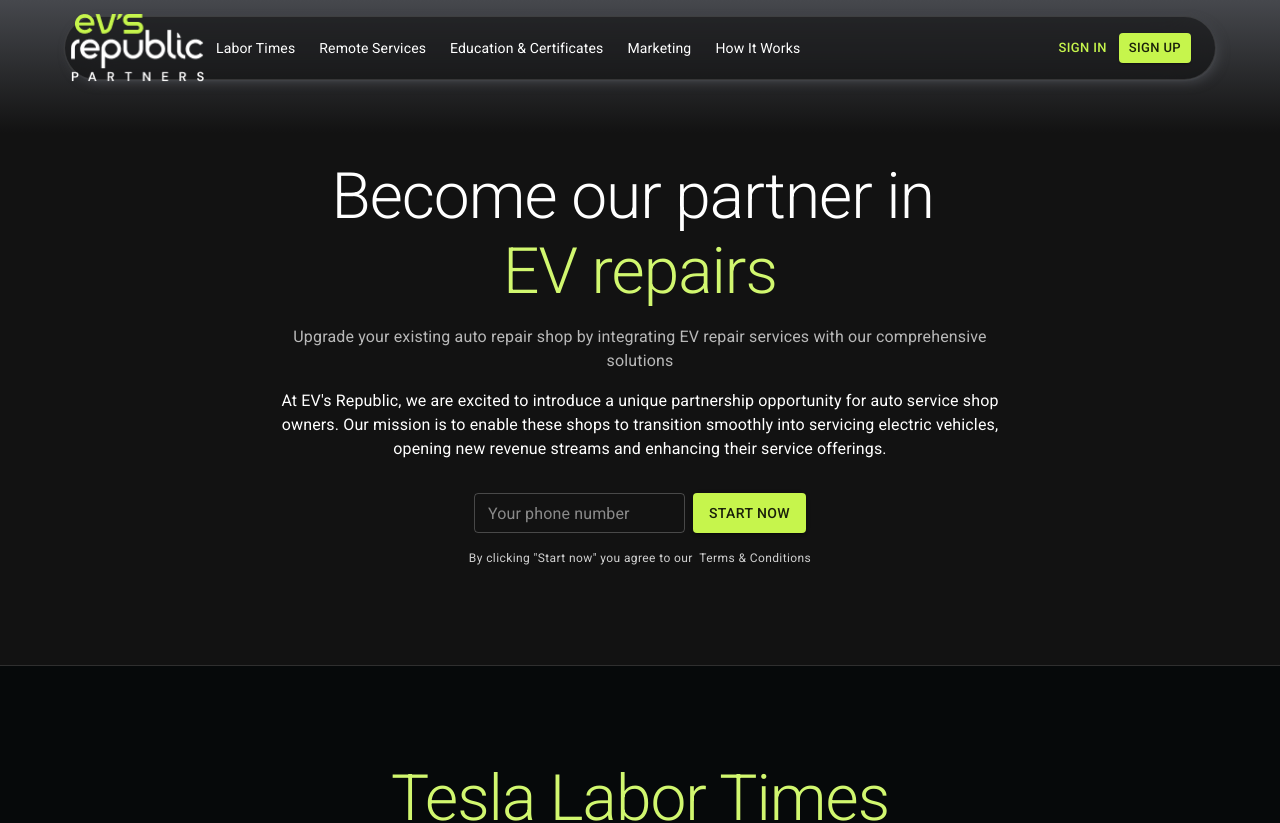
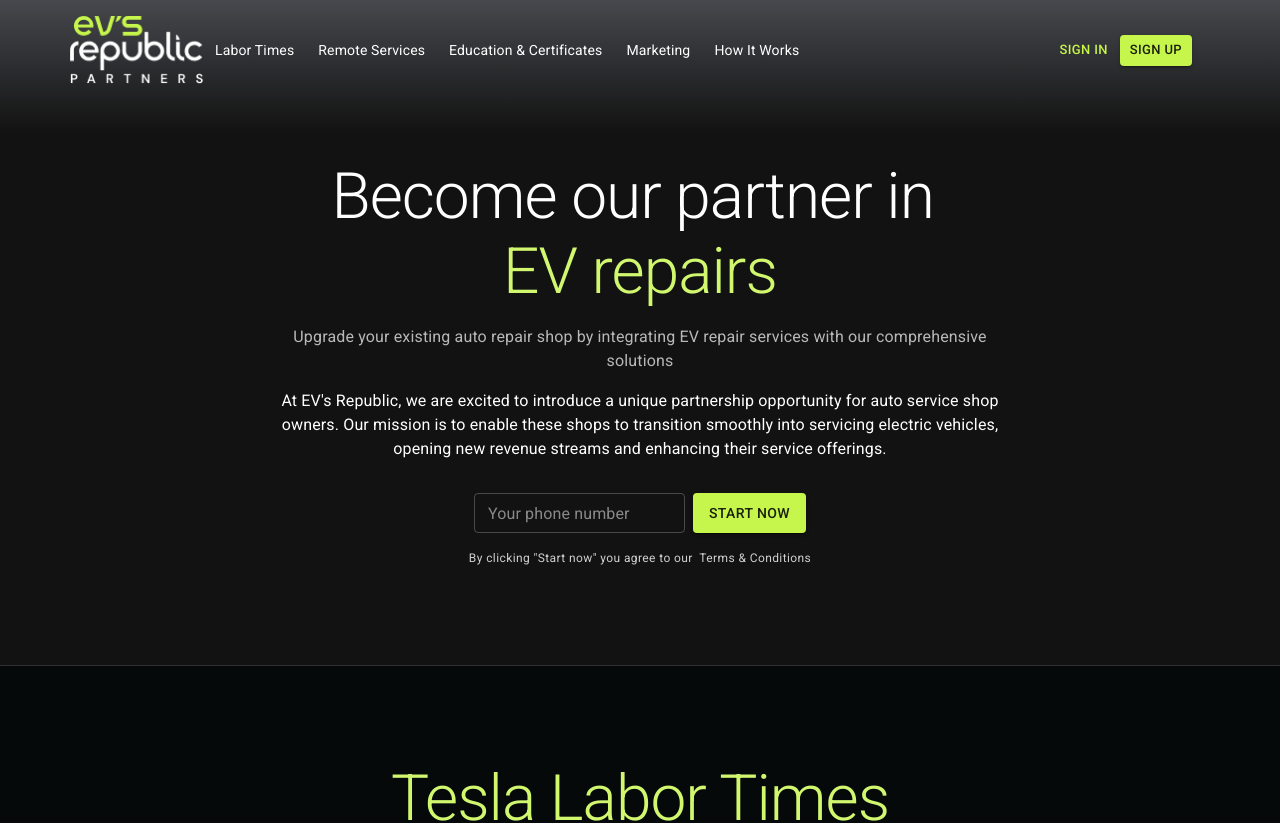
Before and after one commit to ArturLobur/evsrepublic-partnership, a React (Vite) app: page / in a window 1280 px wide. Shown: the top 823 px of the page. Built offline with nearby package versions, Linux system fonts and the light colour scheme.

Commit message:
add Header

```diff
--- a/src/components/AppAppBar.tsx
+++ b/src/components/Header.tsx
@@ -4,14 +4,13 @@ import Toolbar from "@mui/material/Toolbar";
 import * as React from "react";
 import {useCallback} from "react";
 
-import {siteColors} from "../system/constants.ts";
 import SignIn from "./Auth/SignIn.tsx";
 import SignUp from "./Auth/SignUp.tsx";
 import Menu from "./Menu/Menu.tsx";
 import MobileMenu from "./Menu/MobileMenu.tsx";
 import ModalWindow from "./ModalWindow.tsx";
 
-function AppAppBar() {
+const Header = () => {
   const [openMenu, setOpenMenu] = React.useState(false);
   const [modalOpen, setModalOpen] = React.useState(false);
   const [modalType, setModalType] = React.useState<null | string>(null);
@@ -51,34 +50,9 @@ function AppAppBar() {
     );
 
   return (
-    <AppBar
-      position="fixed"
-      sx={{
-        boxShadow: 0,
-        backgroundColor: "transparent",
-        backgroundImage: "none",
-        mt: 2,
-      }}
-    >
-      <Container maxWidth="lg">
-        <Toolbar
-          variant="regular"
-          sx={{
-            display: "flex",
-            alignItems: "center",
-            justifyContent: "space-between",
-            flexShrink: 0,
-            borderRadius: "999px",
-            bgcolor: "rgba(0, 0, 0, 0.4)",
-            backdropFilter: "blur(24px)",
-            maxHeight: 40,
-            border: "1px solid",
-            borderColor: "divider",
-            boxShadow: `0 0 1px ${siteColors.darkGrey},
-                1px 1.5px 2px -1px ${siteColors.darkGrey},
-                4px 4px 12px -2.5px ${siteColors.darkGrey}`,
-          }}
-        >
+    <AppBar sx={{background: "none", boxShadow: "none", mt: 2}}>
+      <Container>
+        <Toolbar variant="regular">
           <Menu
             scrollToSection={scrollToSection}
             onButtonClick={handleButtonClick}
@@ -99,6 +73,6 @@ function AppAppBar() {
       </Container>
     </AppBar>
   );
-}
+};
 
-export default AppAppBar;
+export default Header;
--- a/src/system/App.tsx
+++ b/src/system/App.tsx
@@ -10,10 +10,10 @@ import Divider from "@mui/material/Divider";
 import {ThemeProvider} from "@mui/material/styles";
 
 import About from "../components/About.tsx";
-import AppAppBar from "../components/AppAppBar.tsx";
 import CoursesAndCertifications from "../components/CoursesAndCertifications.tsx";
 import DialogAlert from "../components/DialogAlert.tsx";
 import Footer from "../components/Footer.tsx";
+import Header from "../components/Header.tsx";
 import HowItWorks from "../components/HowItWorks.tsx";
 import LaborTimes from "../components/LaborTimes.tsx";
 import Marketing from "../components/Marketing.tsx";
@@ -35,7 +35,7 @@ const App = () => {
     <ThemeProvider theme={theme}>
       <DialogProvider>
         <CssBaseline />
-        <AppAppBar />
+        <Header />
         <About />
         <Box>
           {/*  <LogoCollection />*/}
```
